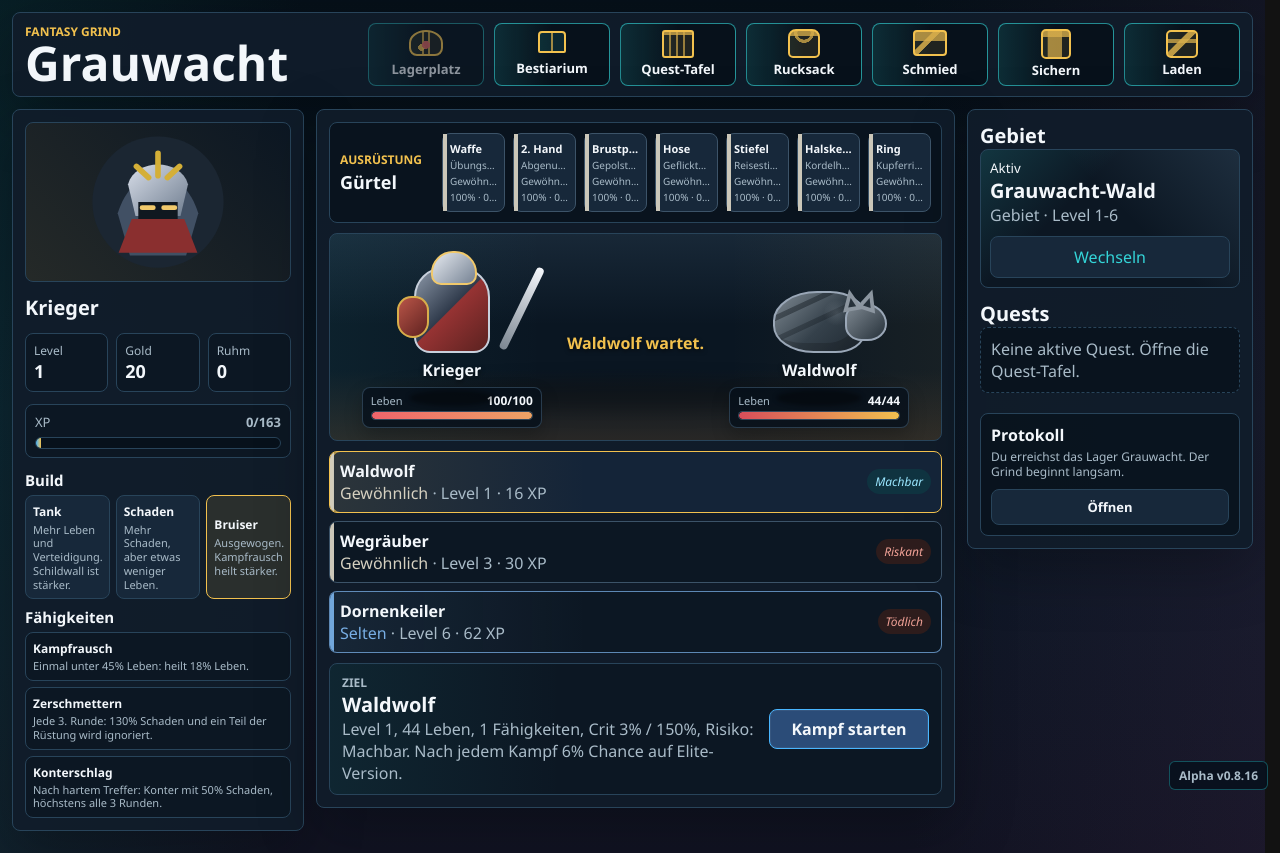
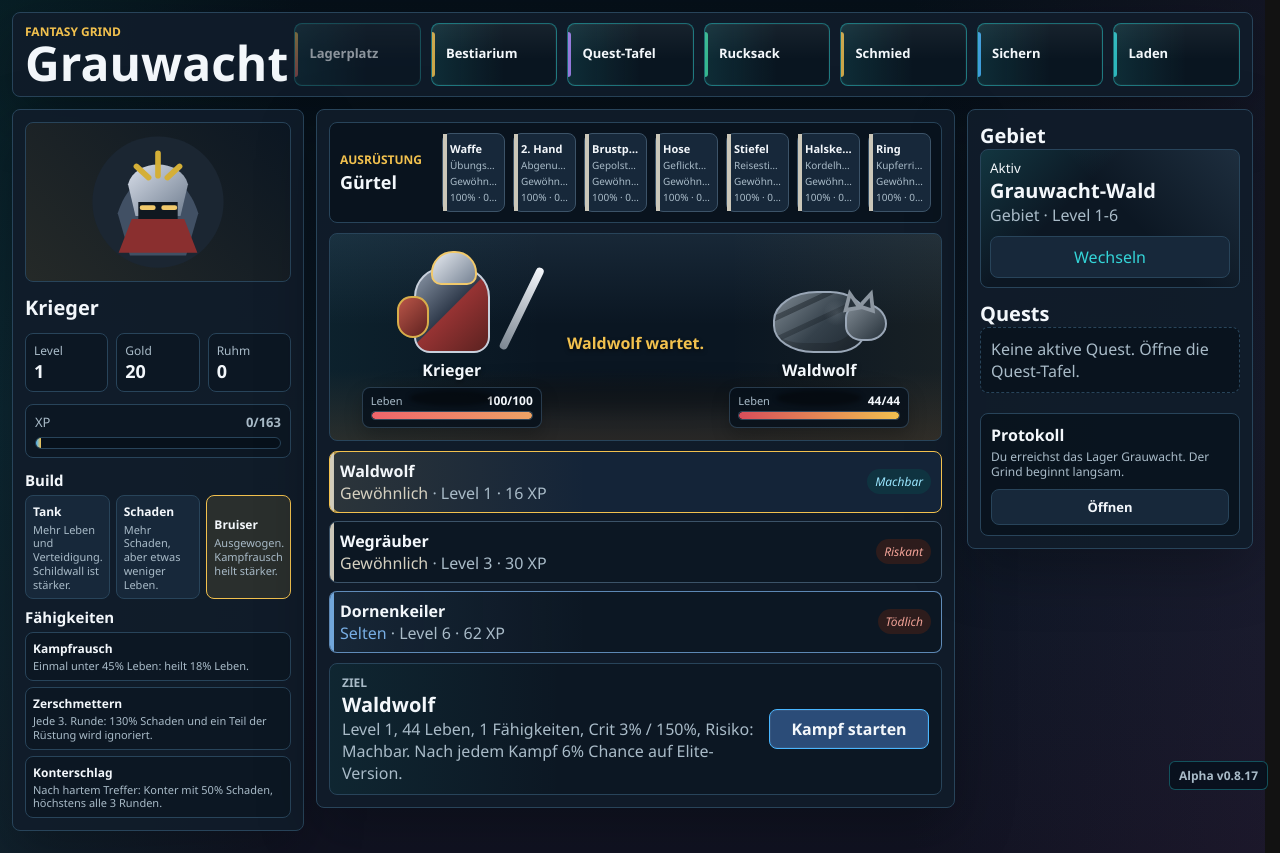
Before and after one commit to FNCVitrox/Fantasy-Grind, a plain HTML site: page index.html in a window 1280 px wide. Drawn offline with Linux system fonts and the light colour scheme.

Commit message:
Refine top menu buttons

```diff
--- a/css/base.css
+++ b/css/base.css
@@ -134,98 +134,98 @@ h2 {
 }
 
 .book-button {
+  position: relative;
   display: grid;
-  place-items: center;
-  flex: 0 1 116px;
-  min-width: 102px;
-  min-height: 52px;
-  padding: 4px 8px 6px;
-  border-color: rgba(52, 213, 216, 0.62);
+  align-content: center;
+  justify-items: start;
+  flex: 0 1 128px;
+  min-width: 112px;
+  min-height: 48px;
+  padding: 7px 12px 7px 14px;
+  overflow: hidden;
+  border-color: rgba(52, 213, 216, 0.46);
   background:
-    linear-gradient(90deg, rgba(52, 213, 216, 0.14), transparent 50%),
-    #07111b;
+    linear-gradient(90deg, rgba(52, 213, 216, 0.12), transparent 58%),
+    #091520;
   font-size: 13px;
   font-weight: 800;
   line-height: 1.05;
+  text-align: left;
+  box-shadow: inset 0 0 0 1px rgba(255, 255, 255, 0.03);
+  transition: border-color 160ms ease, background 160ms ease, transform 160ms ease, box-shadow 160ms ease;
 }
 
 .book-button::before {
   content: "";
-  width: 24px;
-  height: 18px;
-  margin-bottom: 2px;
-  border: 2px solid var(--gold);
-  border-radius: 4px 4px 2px 2px;
+  position: absolute;
+  left: 0;
+  top: 8px;
+  bottom: 8px;
+  width: 3px;
+  border: 0;
+  border-radius: 0 999px 999px 0;
+  background: var(--gold);
+  opacity: 0.82;
+}
+
+.book-button::after {
+  content: "";
+  position: absolute;
+  inset: 0;
+  background: linear-gradient(180deg, rgba(255, 255, 255, 0.06), transparent 58%);
+  pointer-events: none;
+}
+
+.book-button:hover,
+.book-button:focus-visible {
+  border-color: rgba(52, 213, 216, 0.82);
   background:
-    linear-gradient(90deg, transparent 47%, rgba(216, 174, 75, 0.8) 48% 52%, transparent 53%),
-    rgba(52, 213, 216, 0.12);
+    linear-gradient(90deg, rgba(52, 213, 216, 0.2), transparent 62%),
+    #0d1d2c;
+  box-shadow: 0 10px 24px rgba(0, 0, 0, 0.24), inset 0 0 0 1px rgba(52, 213, 216, 0.12);
+  transform: translateY(-1px);
+}
+
+.book-button:active {
+  transform: translateY(0);
+}
+
+.book-button span {
+  position: relative;
+  z-index: 1;
 }
 
 .book-button .button-price {
+  position: relative;
+  z-index: 1;
   color: var(--muted);
   font-size: 11px;
   font-weight: 700;
+  margin-top: 3px;
 }
 
 .camp-button::before {
-  width: 30px;
-  height: 22px;
-  border-radius: 50% 50% 8px 8px;
-  background:
-    radial-gradient(circle at 50% 58%, rgba(224, 100, 95, 0.95) 0 20%, transparent 21%),
-    radial-gradient(circle at 35% 70%, rgba(242, 193, 78, 0.9) 0 13%, transparent 14%),
-    linear-gradient(90deg, transparent 0 36%, rgba(216, 174, 75, 0.85) 37% 44%, transparent 45% 55%, rgba(216, 174, 75, 0.85) 56% 63%, transparent 64%),
-    rgba(216, 174, 75, 0.12);
+  background: linear-gradient(180deg, #f2c14e, #e0645f);
 }
 
 .quest-board-button::before {
-  width: 28px;
-  height: 24px;
-  border-radius: 3px;
-  background:
-    linear-gradient(180deg, rgba(216, 174, 75, 0.75) 0 12%, transparent 13%),
-    linear-gradient(90deg, transparent 18%, rgba(216, 174, 75, 0.65) 19% 25%, transparent 26% 43%, rgba(216, 174, 75, 0.65) 44% 50%, transparent 51% 68%, rgba(216, 174, 75, 0.65) 69% 75%, transparent 76%),
-    rgba(216, 174, 75, 0.12);
+  background: var(--purple);
 }
 
 .backpack-button::before {
-  width: 28px;
-  height: 25px;
-  border-radius: 8px 8px 5px 5px;
-  background:
-    radial-gradient(circle at 50% 8%, transparent 0 24%, rgba(216, 174, 75, 0.75) 25% 36%, transparent 37%),
-    linear-gradient(180deg, rgba(216, 174, 75, 0.76) 0 18%, transparent 19%),
-    rgba(216, 174, 75, 0.12);
+  background: var(--green);
 }
 
 .smith-button::before {
-  width: 30px;
-  height: 22px;
-  border-radius: 4px;
-  background:
-    linear-gradient(135deg, transparent 0 34%, rgba(216, 174, 75, 0.85) 35% 48%, transparent 49%),
-    linear-gradient(180deg, rgba(216, 174, 75, 0.75) 0 42%, transparent 43%),
-    rgba(216, 174, 75, 0.12);
+  background: var(--gold);
 }
 
 .save-button::before {
-  width: 26px;
-  height: 26px;
-  border-radius: 5px;
-  background:
-    linear-gradient(180deg, rgba(216, 174, 75, 0.78) 0 24%, transparent 25%),
-    linear-gradient(90deg, transparent 17%, rgba(216, 174, 75, 0.72) 18% 72%, transparent 73%),
-    rgba(216, 174, 75, 0.12);
+  background: var(--blue);
 }
 
 .load-button::before {
-  width: 28px;
-  height: 24px;
-  border-radius: 5px;
-  background:
-    linear-gradient(180deg, transparent 0 30%, rgba(216, 174, 75, 0.75) 31% 44%, transparent 45%),
-    linear-gradient(135deg, transparent 0 38%, rgba(216, 174, 75, 0.86) 39% 55%, transparent 56%),
-    rgba(216, 174, 75, 0.12);
+  background: var(--aqua);
 }
 
 .game-layout {
--- a/index.html
+++ b/index.html
@@ -4,12 +4,12 @@
     <meta charset="UTF-8" />
     <meta name="viewport" content="width=device-width, initial-scale=1.0" />
     <title>Fantasy Grind</title>
-    <link rel="stylesheet" href="./css/base.css?v=ui-polish-1" />
-    <link rel="stylesheet" href="./css/modals.css?v=ui-polish-1" />
-    <link rel="stylesheet" href="./css/responsive.css?v=ui-polish-1" />
+    <link rel="stylesheet" href="./css/base.css?v=menu-buttons-1" />
+    <link rel="stylesheet" href="./css/modals.css?v=menu-buttons-1" />
+    <link rel="stylesheet" href="./css/responsive.css?v=menu-buttons-1" />
   </head>
   <body>
-    <div class="version-badge" aria-label="Spielversion">Alpha v0.8.16</div>
+    <div class="version-badge" aria-label="Spielversion">Alpha v0.8.17</div>
     <main class="shell">
       <section class="topbar" aria-label="Spielstatus">
         <div>
@@ -308,9 +308,9 @@
       </div>
     </div>
     <div class="floating-tooltip" id="floatingTooltip" aria-hidden="true"></div>
-    <script src="./scripts/data.js?v=ui-polish-1"></script>
-    <script src="./scripts/core.js?v=ui-polish-1"></script>
-    <script src="./scripts/render.js?v=ui-polish-1"></script>
-    <script src="./scripts/events.js?v=ui-polish-1"></script>
+    <script src="./scripts/data.js?v=menu-buttons-1"></script>
+    <script src="./scripts/core.js?v=menu-buttons-1"></script>
+    <script src="./scripts/render.js?v=menu-buttons-1"></script>
+    <script src="./scripts/events.js?v=menu-buttons-1"></script>
   </body>
 </html>
```
Also changed, not shown: README.md.
